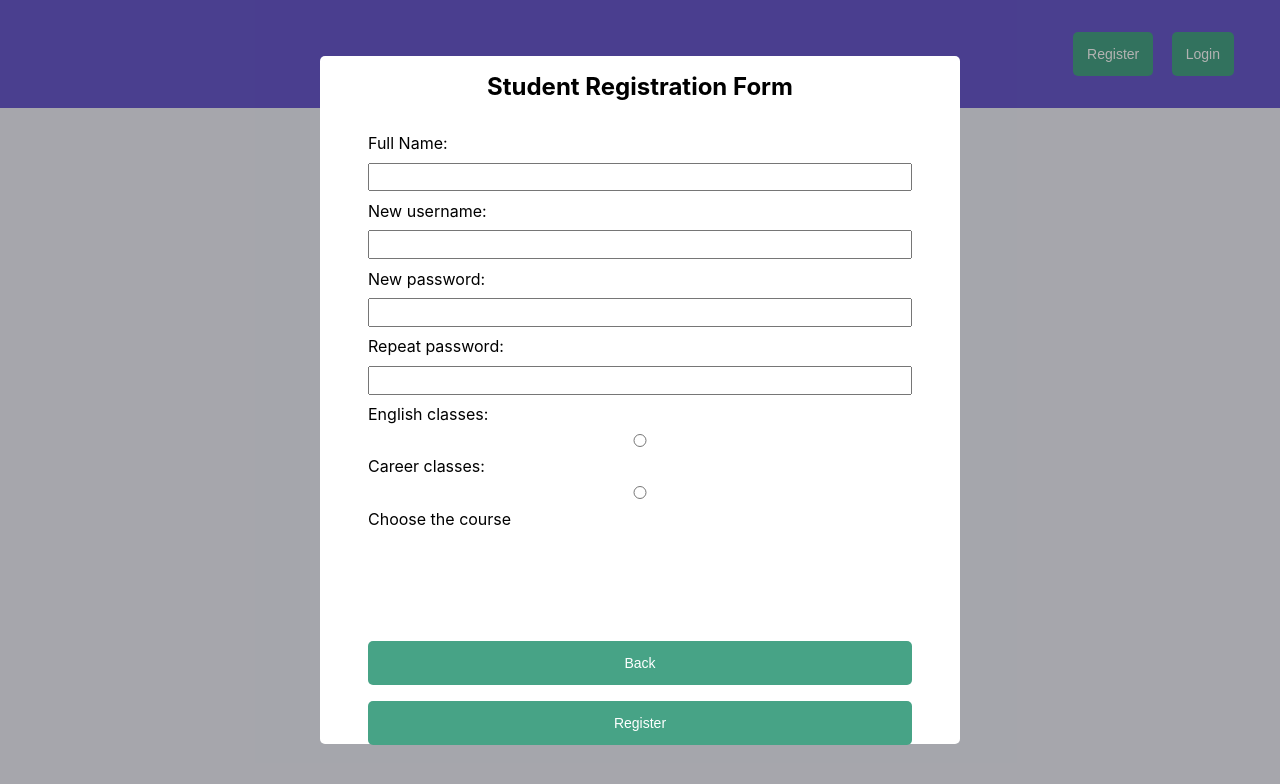
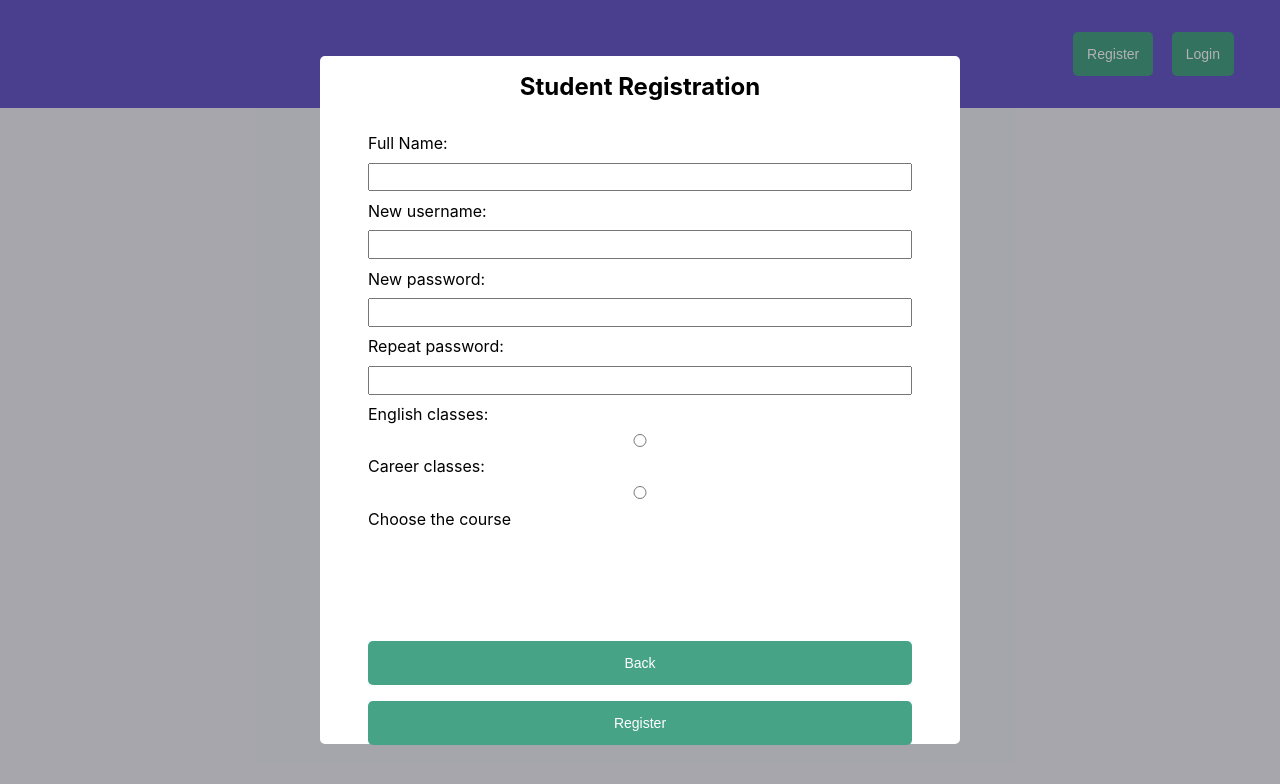
Before and after one commit to germanfaob/Javascript-login-project, a plain HTML site: page index.html in a window 1280 px wide. Both pictures are taken after a click on the button "Register". Drawn offline with Linux system fonts and the light colour scheme.

```diff
--- a/index.html
+++ b/index.html
@@ -16,7 +16,7 @@
     </div>
     <div class="register-modal-container" id="register-modal-container">
         <div class="register-modal">
-            <h2 style="text-align: center;">Student Registration Form</h2>
+            <h2 style="text-align: center;">Student Registration</h2>
                 <form name="myform" onsubmit="return validateBox()" method="post" action=""  required>
                             <label>Full Name:</label>
                             <input type="text" id="Full Name" name="fullname">
```
